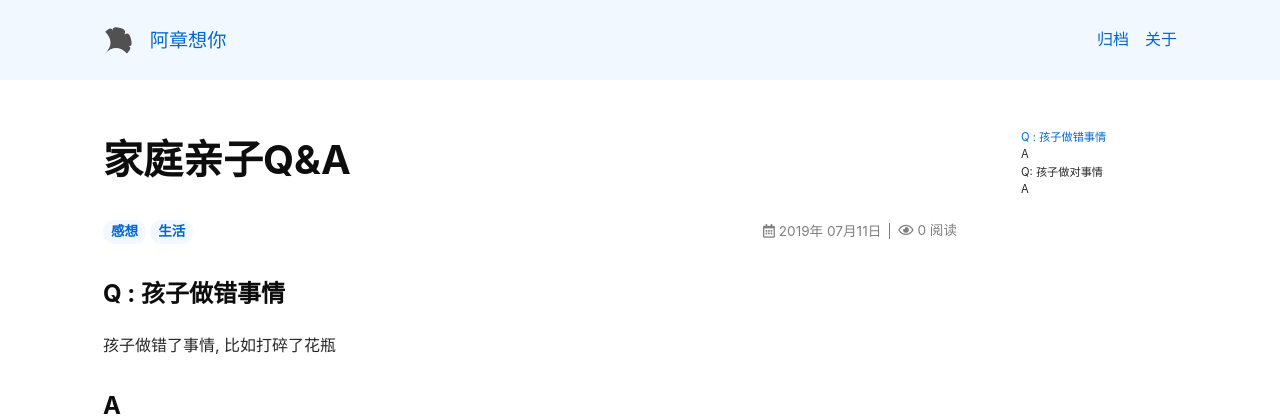
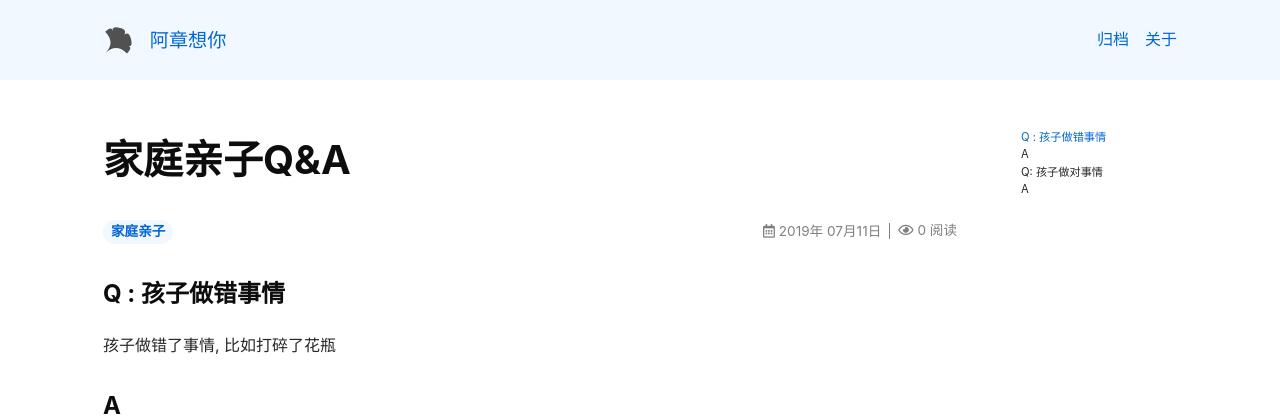
Before and after one commit to CheungChan/iblog, a Jekyll site: the page built from _posts/2019-07-11-家庭亲子.md, in a window 1280 px wide. Shown: the top 416 px of the page. Built offline with Jekyll 4.4.1, drawn with Linux system fonts in a browser that asks for light colours; nearby versions of some CDN libraries; comment, search, counter and statistics services are not loaded.

Commit message:
家庭亲子SS

```diff
--- a/_posts/2019-07-11-家庭亲子.md
+++ b/_posts/2019-07-11-家庭亲子.md
@@ -3,7 +3,7 @@ title: 家庭亲子Q&A
 key: famaily_ss
 layout: article
 date: '2019-07-11 19:31:00'
-tags: 感想 生活
+tags: 家庭亲子
 typora-root-url: ../../iblog
 ---
 
```
